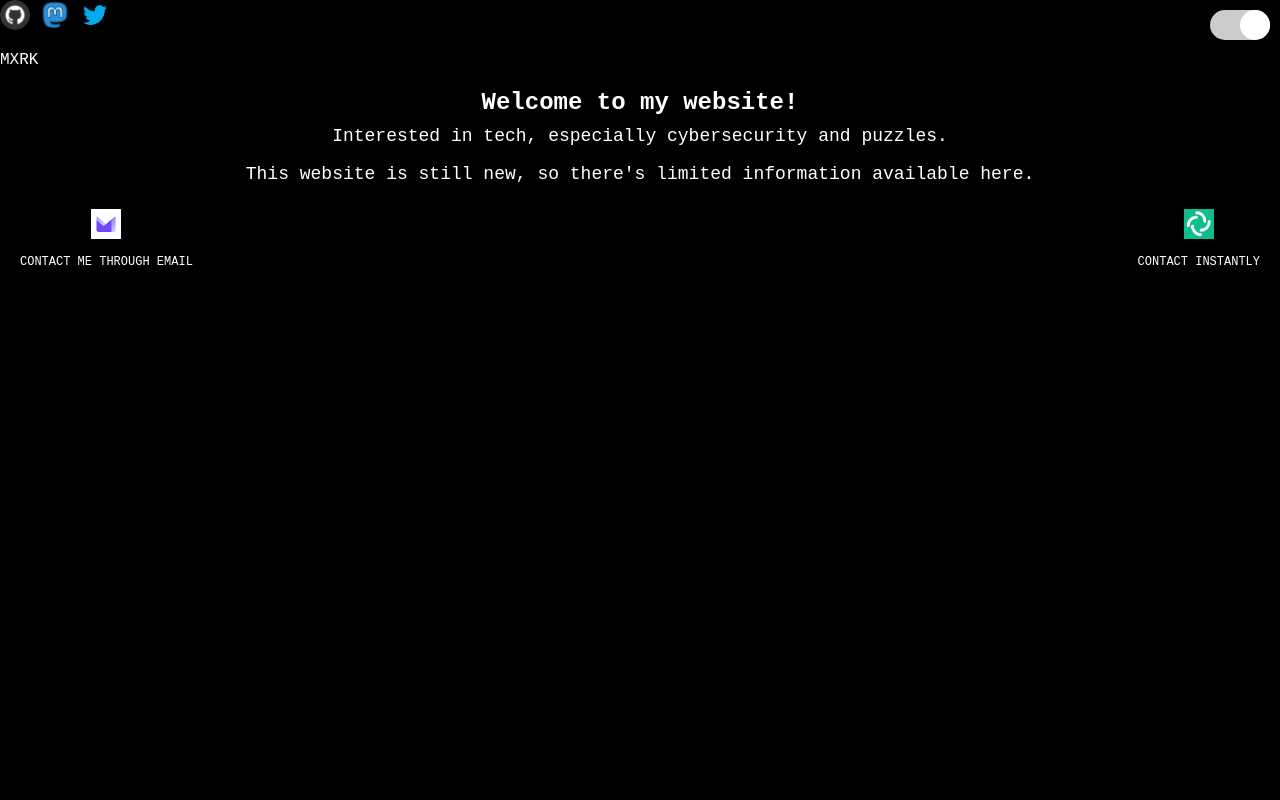
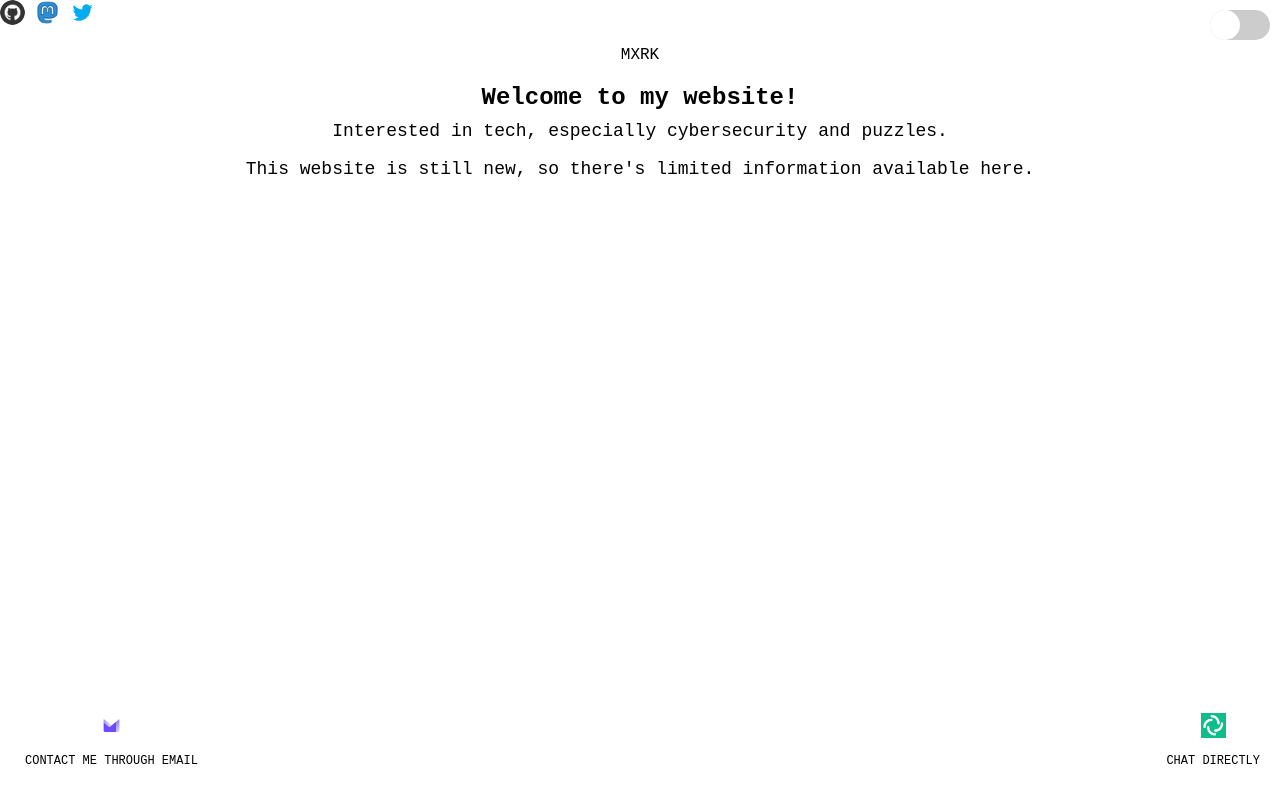
Before and after one commit to mxrksec/mxrksec.github.io, a plain HTML site: page index.html in a window 1280 px wide. Drawn offline with Linux system fonts and the light colour scheme.

Commit message:
Update index.html

```diff
--- a/index.html
+++ b/index.html
@@ -10,55 +10,64 @@
             margin: 0;
             padding: 0;
         }
-        .dark-mode {
-            background-color: black;
-            color: white;
-        }
-        .light-mode {
-            background-color: white;
-            color: black;
-        }
+
         .profile {
             display: flex;
             align-items: center;
             gap: 10px;
             text-align: center;
         }
+
         .profile a {
             text-decoration: none; /* Remove underlines from profile links */
             color: inherit;
         }
+
         .profile img {
-            width: 30px; /* Adjust image width as needed */
-            height: 30px; /* Adjust image height as needed */
+            width: 25px; /* Adjust image width as needed */
+            height: 25px; /* Adjust image height as needed */
             border-radius: 50%; /* Rounded profile image */
         }
+
+        .centered-text {
+            text-align: center; /* Center the text horizontally */
+        }
+
         .welcome-text {
             font-size: 24px; /* Adjust as needed */
             font-weight: bold;
             text-align: center;
             margin-top: 20px; /* Space from profile section */
         }
+
         .info-text {
             font-size: 18px; /* Adjust as needed */
             text-align: center;
             margin-top: 10px; /* Space from welcome text */
         }
+
         .contact-icons {
             display: flex;
             justify-content: space-between; /* Spread icons to the ends */
             align-items: center; /* Center vertically */
-            margin: 20px; /* Add margin for spacing */
+            position: absolute;
+            bottom: 0;
+            left: 0;
+            right: 0;
+            padding: 20px; /* Add padding for spacing */
         }
+
         .contact-icons a img {
-            width: 30px; /* Adjust image width as needed */
-            height: 30px; /* Adjust image height as needed */
+            width: 25px; /* Adjust image width as needed */
+            height: 25px; /* Adjust image height as needed */
         }
+
         .contact-text {
             font-size: 12px; /* Adjust text size as needed */
             text-align: center;
-            margin-top: 5px; /* Add space between text and icons */
+            margin-left: 5px; /* Add space between text and icons */
         }
+
         .toggle {
             text-align: center;
             position: absolute;
@@ -66,6 +75,7 @@
             right: 10px;
             cursor: pointer;
         }
+
         .toggle label {
             cursor: pointer;
             display: inline-block;
@@ -74,7 +84,9 @@
             background-color: #ccc;
             border-radius: 30px;
             position: relative;
+            transition: background-color 0.3s;
         }
+
         .toggle label::before {
             content: '';
             position: absolute;
@@ -83,16 +95,35 @@
             background-color: #fff;
             border-radius: 50%;
             transition: 0.3s;
+            left: 0; /* Initial position */
         }
+
         .toggle input[type="checkbox"] {
             display: none;
         }
+
         .toggle input[type="checkbox"]:checked + label::before {
-            left: 30px;
+            left: calc(100% - 30px); /* Adjusted position */
+        }
+
+        .toggle input[type="checkbox"]:checked + label {
+            background-color: #1e90ff; /* Change the background color to dark blue when checked */
+        }
+
+        /* Define light mode styles */
+        .light-mode {
+            background-color: white;
+            color: black;
+        }
+
+        /* Define dark mode styles */
+        .dark-mode {
+            background-color: black;
+            color: white;
         }
     </style>
 </head>
-<body class="dark-mode">
+<body class="light-mode"> <!-- Set the default mode to light -->
     <div class="toggle">
         <input type="checkbox" id="toggle-switch">
         <label for="toggle-switch"></label>
@@ -117,13 +148,11 @@
     <div class="contact-icons">
         <div class="contact-text">
             <a href="mailto:exoduspanda7104@protonmail.com"><img src="/email-icon.png" alt="Email"></a>
-            <br>
             <p style="font-size: 12px;">CONTACT ME THROUGH EMAIL</p>
         </div>
         <div class="contact-text">
             <a href="https://matrix.to/#/@mxrk-n3t:matrix.org:matrix.org"><img src="/matrix-icon.png" alt="Matrix"></a>
-            <br>
-            <p style="font-size: 12px;">CONTACT INSTANTLY</p>
+            <p style="font-size: 12px;">CHAT DIRECTLY</p>
         </div>
     </div>
 
@@ -132,11 +161,11 @@
 
         toggleSwitch.addEventListener('change', () => {
             if (toggleSwitch.checked) {
+                document.body.classList.remove('light-mode');
+                document.body.classList.add('dark-mode');
+            } else {
                 document.body.classList.remove('dark-mode');
                 document.body.classList.add('light-mode');
-            } else {
-                document.body.classList.remove('light-mode');
-                document.body.classList.add('dark-mode');
             }
         });
     </script>
```
